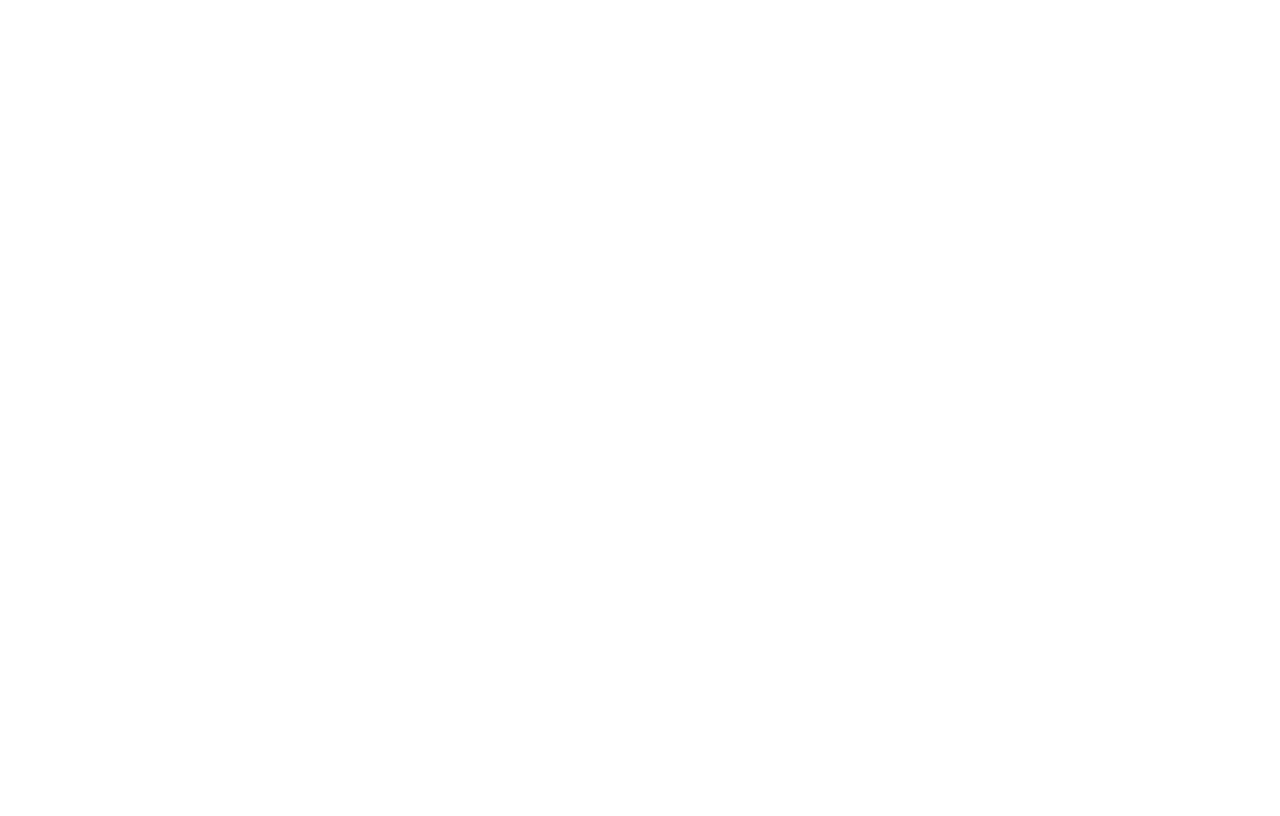
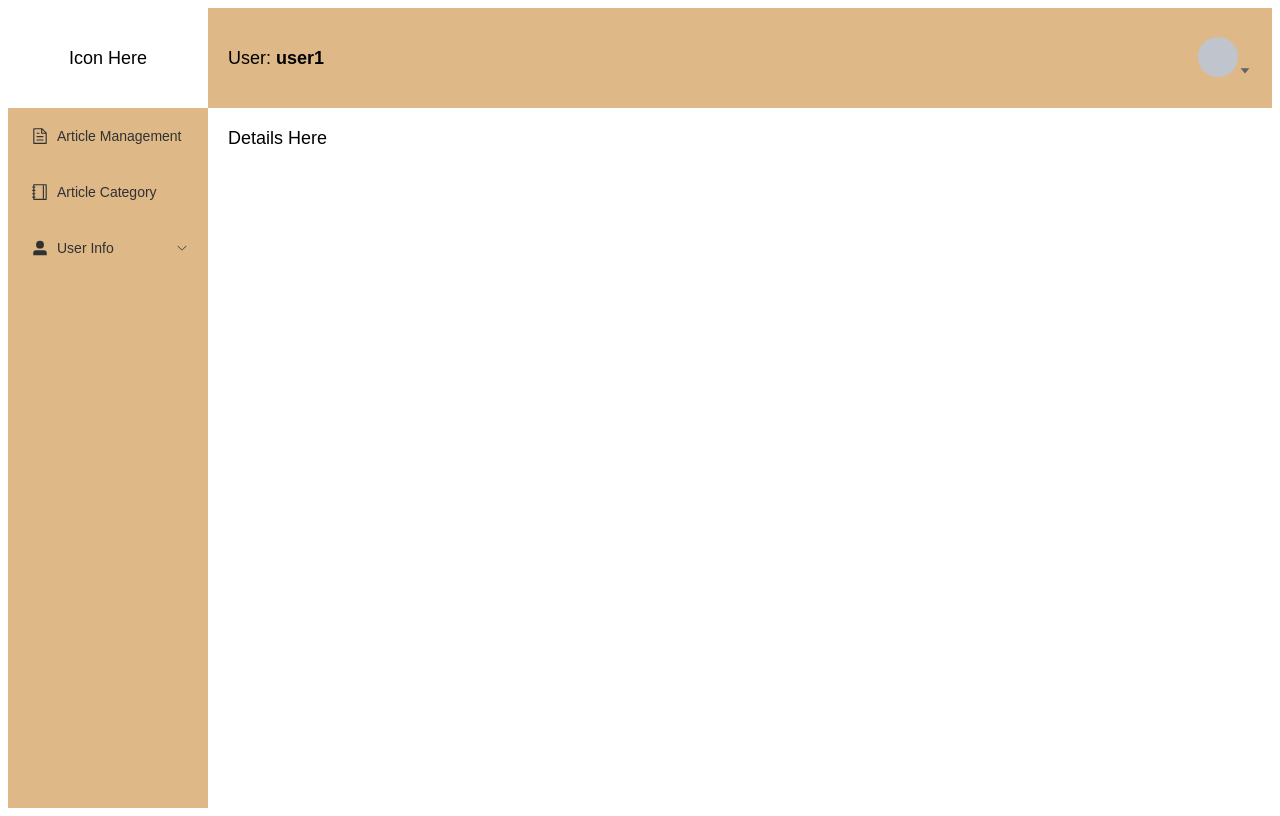
Before and after one commit to RuiyangXu09/ArticleAdmin_Frontend, a Vue app: page / in a window 1280 px wide. Before the commit this address had no page. Built offline with nearby package versions, Linux system fonts and the light colour scheme.

Commit message:
init the home page, set up the home page css style, reset login/register page css style.

```diff
--- a/package.json
+++ b/package.json
@@ -11,6 +11,7 @@
     "format": "prettier --write src/"
   },
   "dependencies": {
+    "@element-plus/icons-vue": "^2.3.1",
     "axios": "^1.6.8",
     "element-plus": "^2.6.3",
     "vue": "^3.4.21",
@@ -22,6 +23,7 @@
     "@vue/eslint-config-prettier": "^8.0.0",
     "eslint": "^8.49.0",
     "eslint-plugin-vue": "^9.17.0",
+    "less": "^4.2.0",
     "prettier": "^3.0.3",
     "sass": "^1.74.1",
     "vite": "^5.1.6"
--- a/src/router/index.js
+++ b/src/router/index.js
@@ -3,11 +3,15 @@
 //导入需要展示的组件
 import Register from "@/views/Register.vue";
 import Login from '@/views/Login.vue';
+import Home from "@/views/Home.vue";
 
 //定义路由路径关系
 const routes = [
+    //路径名为空时，跳转home页面
+    {path: '/', component: Home},
     {path: '/register', component: Register},
-    {path: '/login', component: Login}
+    {path: '/login', component: Login},
+    {path: '/home', component: Home}
 ]
 
 //创建路由器
--- /dev/null
+++ b/src/views/Home.vue
@@ -0,0 +1,129 @@
+<template>
+    <el-container class="el-container-home">
+        <!-- 左侧容器 -->
+        <el-aside class="el-aside-home">
+            <!-- 标签 -->
+            <div class="icon-home">Icon Here</div>
+            <!-- 菜单 -->
+            <el-menu background-color="burlywood" class="el-menu-home">
+                <el-menu-item>
+                    <el-icon>
+                        <Document/>
+                    </el-icon>
+                    <span>Article Management</span>
+                </el-menu-item>
+
+                <el-menu-item>
+                    <el-icon>
+                        <Notebook/>
+                    </el-icon>
+                    <span>Article Category</span>
+                </el-menu-item>
+                <!-- 子菜单 -->
+                <el-sub-menu class="el-sub-menu-home">
+                    <template #title>
+                        <el-icon>
+                            <UserFilled/>
+                        </el-icon>
+                        <span>User Info</span>
+                    </template>
+                    <el-menu-item>
+                        <el-icon>
+                            <User/>
+                        </el-icon>
+                        <span>Update User Info</span>
+                    </el-menu-item>
+                    <el-menu-item>
+                        <el-icon>
+                            <EditPen/>
+                        </el-icon>
+                        <span>Reset Password</span>
+                    </el-menu-item>
+                    <el-menu-item>
+                        <el-icon>
+                            <Avatar/>
+                        </el-icon>
+                        <span>Update Avatar</span>
+                    </el-menu-item>
+                </el-sub-menu>
+            </el-menu>
+        </el-aside>
+        <!-- 右侧容器 -->
+        <el-container>
+            <!-- 头部 -->
+            <el-header class="el-header-home">
+                <!-- 当前登录用户信息 -->
+                <div>User: <strong>user1</strong></div>
+                <!-- 下拉菜单显示 -->
+                <el-dropdown placement="bottom-end">
+                    <span>
+                        <el-avatar :src="avatar"/>
+                        <el-icon>
+                            <CaretBottom/>
+                        </el-icon>
+                    </span>
+                    <template #dropdown>
+                        <el-dropdown-menu class="dropDown-menu">
+                            <el-dropdown-item command="profile" :icon="User">User Information</el-dropdown-item>
+                            <el-dropdown-item command="avatar" :icon="Avatar">Update Avatar</el-dropdown-item>
+                            <el-dropdown-item command="profile" :icon="EditPen">Reset Password</el-dropdown-item>
+                            <el-dropdown-item command="profile" :icon="SwitchButton">Log out</el-dropdown-item>
+                        </el-dropdown-menu>
+                    </template>
+                </el-dropdown>
+            </el-header>
+            <!-- 内容展示区 -->
+            <el-main>Details Here</el-main>
+        </el-container>
+    </el-container>
+</template>
+
+<script setup>
+import {Avatar, CaretBottom, Document, EditPen, Notebook, User, UserFilled, SwitchButton} from "@element-plus/icons-vue";
+</script>
+
+<style lang="less">
+.el-container-home{
+  height: 100vh;
+  background-color: white;
+  font-family: "Arial",fantasy;
+  font-size: 18px;
+
+    .el-aside-home{
+        width: 200px;
+        background-color: burlywood;
+        .icon-home{
+            display: flex;
+            justify-content: center;
+            align-items: center;
+            height: 100px;
+            background-color: white;
+        }
+        .el-menu-home{
+            justify-content: center;
+            align-items: center;
+            border-right: none;
+        }
+        .el-sub-menu-home{
+            justify-content: center;
+            align-items: center;
+            border-right: none;
+        }
+    }
+
+    .el-header-home{
+        background-color: burlywood;
+        display: flex;
+        justify-content: space-between;
+        align-items: center;
+        height: 100px;
+        .dropDown-menu{
+            display: flex;
+            align-items: center;
+            justify-content: center;
+            font-family: "Arial",fantasy;
+        }
+    }
+
+}
+</style>
--- a/src/views/Login.vue
+++ b/src/views/Login.vue
@@ -1,15 +1,15 @@
 <template>
     <el-container class="login-page">
-        <el-aside class="el-aside">Article Management Admin System</el-aside>
+        <el-aside class="el-aside-login">Article Management Admin System</el-aside>
         <el-main>
-            <el-header height="200px" class="el-header">Article Management Login</el-header>
+            <el-header height="200px" class="el-header-login">Article Management Login</el-header>
             <!-- :model绑定数据表单 -->
-            <el-form :model="loginData">
-                <el-form-item class="el-form-item">
-                    <el-input placeholder="Username" v-model="loginData.username"/>
+            <el-form :model="loginData" class="el-form-login">
+                <el-form-item>
+                    <el-input placeholder="Username" :prefix-icon="User" v-model="loginData.username"/>
                 </el-form-item>
-                <el-form-item class="el-form-item">
-                    <el-input placeholder="Password" v-model="loginData.password"/>
+                <el-form-item>
+                    <el-input placeholder="Password" :prefix-icon="Lock" v-model="loginData.password"/>
                 </el-form-item>
                 <el-form-item>
                     <el-button type="primary" @click="login">
@@ -28,6 +28,7 @@
 import {ref} from "vue";
 import {userLoginService} from "@/api/user.js";
 import {ElMessage} from "element-plus";
+import {User, Lock} from "@element-plus/icons-vue";
 import {useRouter} from "vue-router";
 //调用路由器跳转到其他页面
 const router = useRouter();
@@ -46,6 +47,7 @@
     if (result.code === 0){
         //如果返回msg则显示响应体中msg内容，如果不是则返回自定义内容
         ElMessage.success(result.msg? result.msg: 'Login Success.');
+        await router.push('/home');
     }else {
         //如果返回msg则显示响应体中msg内容，如果不是则返回自定义内容
         ElMessage.error(result.msg? result.msg: 'Login Failed.');
@@ -53,30 +55,33 @@
 }
 
 //路由跳转到register页面
-const register = async () =>{
+const register = async () => {
     await router.push('/register');
 }
 </script>
 
-<style lang="scss" scoped>
+<style lang="less" scoped>
 .login-page{
     height: 100vh;
     background-color: white;
     font-family: "Arial",fantasy;
-    font-size: larger;
-    .el-aside{
+    font-size: 25px;
+    .el-aside-login{
         width: 70%;
         display: flex;
         justify-content: center;
         align-items: center;
     }
-    .el-header{
+    .el-header-login{
         height: 200px;
         display: flex;
         justify-content: center;
         align-items: center;
+        background-color: white;
     }
-    .el-form-item{
+    .el-form-login{
+        justify-content: center;
+        align-items: center;
         margin-left: 80px;
     }
 }
--- a/src/views/Register.vue
+++ b/src/views/Register.vue
@@ -1,21 +1,21 @@
 <template>
-    <el-container class=login-page>
-        <el-aside class="el-aside">Article Management Admin System</el-aside>
+    <el-container class=register-page>
+        <el-aside class="el-aside-register">Article Management Admin System</el-aside>
         <el-main>
-            <el-header height="200px" class="el-header">Article Management Register</el-header>
+            <el-header height="200px" class="el-header-register">Article Management Register</el-header>
             <!-- :model绑定数据表单 -->
-            <el-form :model = "registerData">
-                <el-form-item class="el-form-item">
-                    <el-input placeholder="Username" v-model = "registerData.username"/>
+            <el-form :model = "registerData" class="el-form-register">
+                <el-form-item>
+                    <el-input placeholder="Username" :prefix-icon="User" v-model = "registerData.username"/>
                 </el-form-item>
-                <el-form-item class="el-form-item">
-                    <el-input placeholder="Password" v-model="registerData.password"/>
+                <el-form-item>
+                    <el-input placeholder="Password" :prefix-icon="Lock" v-model="registerData.password"/>
                 </el-form-item>
-                <el-form-item class="el-form-item">
-                    <el-input placeholder="Nickname" v-model="registerData.nickname"/>
+                <el-form-item>
+                    <el-input placeholder="Nickname" :prefix-icon="UserFilled" v-model="registerData.nickname" />
                 </el-form-item>
-                <el-form-item class="el-form-item">
-                    <el-input placeholder="Email" v-model="registerData.email"/>
+                <el-form-item>
+                    <el-input placeholder="Email" :prefix-icon="Message" v-model="registerData.email"/>
                 </el-form-item>
                 <el-form-item>
                     <el-button type="primary" @click ="register">
@@ -31,7 +31,7 @@
 </template>
 
 <script setup>
-import {User, Lock} from "@element-plus/icons-vue";
+import {User, Lock, UserFilled, Message} from "@element-plus/icons-vue";
 import {ref} from "vue";
 import {userRegisterService} from "@/api/user.js";
 import {ElMessage} from "element-plus";
@@ -67,26 +67,29 @@
 }
 </script>
 
-<style lang="scss" scoped>
-.login-page{
+<style lang="less" scoped>
+.register-page{
     height: 100vh;
     background-color: white;
     font-family: "Arial",fantasy;
-    font-size: larger;
-    .el-aside{
+    font-size: 25px;
+    .el-aside-register{
         width: 70%;
         display: flex;
         justify-content: center;
         align-items: center;
     }
-    .el-header{
+    .el-header-register{
         height: 200px;
         display: flex;
         justify-content: center;
         align-items: center;
+        background-color: white;
     }
-    .el-form-item{
+    .el-form-register{
         margin-left: 80px;
+        justify-content: center;
+        align-items: center;
     }
 }
 </style>
```
Also changed, not shown: 1 other file (tests, documents, lock files or other folders).
